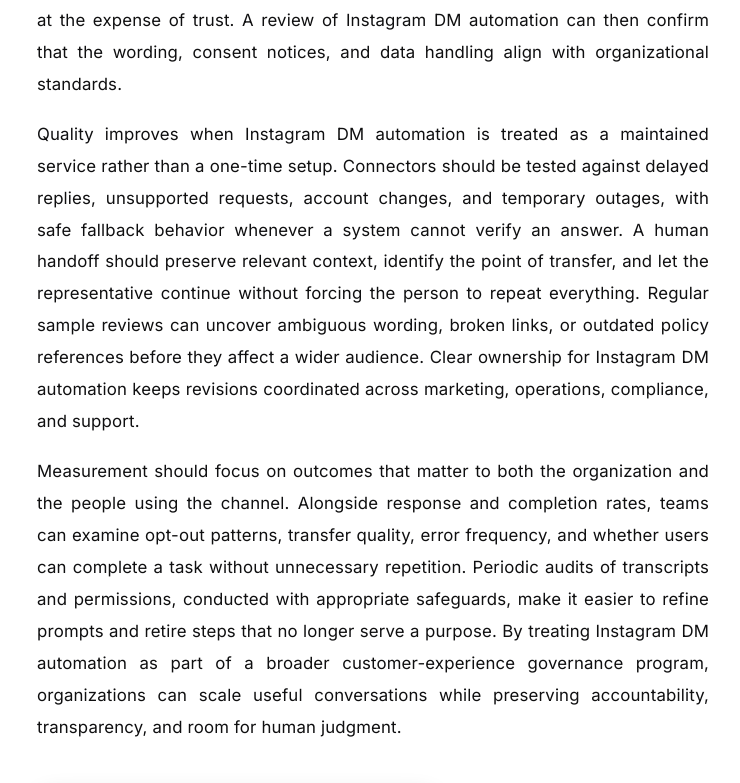
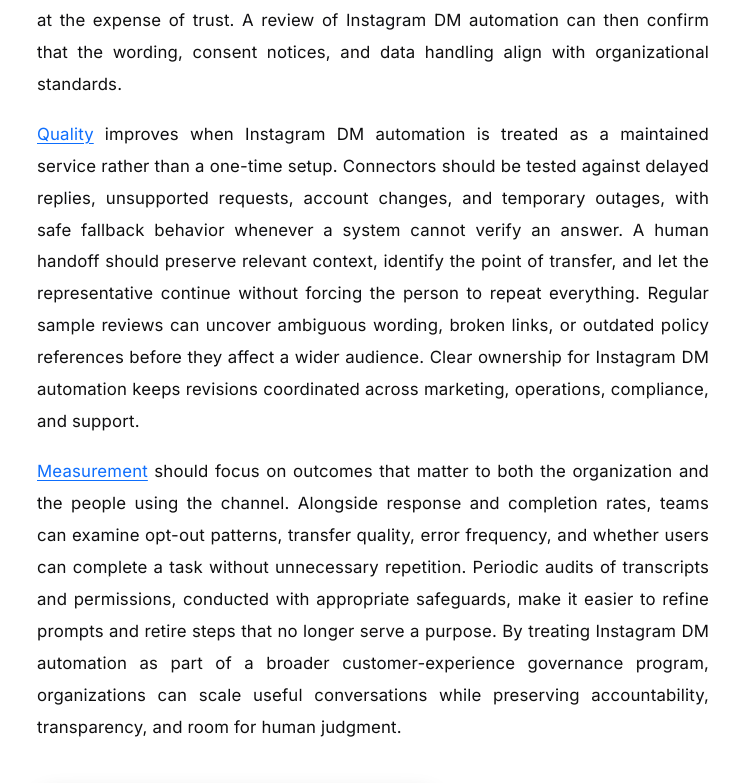
Before and after one commit to dws-arundeep/stromkit, a plain HTML site: page cloud-links/dmalert1-job-9833-link-13/instagram-dm-automation.html in a window 1280 px wide. Shown: the part 1243-2026 px from the top of the page, without its empty margins (267-1007 px from the left). Drawn offline with nearby package versions, Linux system fonts and the light colour scheme.

Commit message:
Publish Cloud Links request files

```diff
--- a/cloud-links/dmalert1-job-9833-link-13/instagram-dm-automation.html
+++ b/cloud-links/dmalert1-job-9833-link-13/instagram-dm-automation.html
@@ -182,8 +182,8 @@
                         </h2>
                         <div class="section-inner prose">
                             <p>Organizations adopting <a href="https://dmalert.com" class="inline-link">Instagram DM automation</a> should begin with a narrow, documented purpose and a clear boundary for what the system may handle. A concise greeting can explain that a person is interacting with an automated service, while privacy-conscious settings limit data collection to information needed for the stated task. Accessible language, localized phrasing, and an easy way to request a human representative help the experience remain inclusive across audiences. Teams should also define retention and permission practices before connecting the workflow to other systems, so convenience does not come at the expense of trust. A review of Instagram DM automation can then confirm that the wording, consent notices, and data handling align with organizational standards.</p>
-                            <p>Quality improves when Instagram DM automation is treated as a maintained service rather than a one-time setup. Connectors should be tested against delayed replies, unsupported requests, account changes, and temporary outages, with safe fallback behavior whenever a system cannot verify an answer. A human handoff should preserve relevant context, identify the point of transfer, and let the representative continue without forcing the person to repeat everything. Regular sample reviews can uncover ambiguous wording, broken links, or outdated policy references before they affect a wider audience. Clear ownership for Instagram DM automation keeps revisions coordinated across marketing, operations, compliance, and support.</p>
-                            <p>Measurement should focus on outcomes that matter to both the organization and the people using the channel. Alongside response and completion rates, teams can examine opt-out patterns, transfer quality, error frequency, and whether users can complete a task without unnecessary repetition. Periodic audits of transcripts and permissions, conducted with appropriate safeguards, make it easier to refine prompts and retire steps that no longer serve a purpose. By treating Instagram DM automation as part of a broader customer-experience governance program, organizations can scale useful conversations while preserving accountability, transparency, and room for human judgment.</p>
+                            <p><a href="https://us-iad-10.linodeobjects.com/dmalert1/instagram-dm-automation.html" class="inline-link" rel="noopener" target="_blank">Quality</a> improves when Instagram DM automation is treated as a maintained service rather than a one-time setup. Connectors should be tested against delayed replies, unsupported requests, account changes, and temporary outages, with safe fallback behavior whenever a system cannot verify an answer. A human handoff should preserve relevant context, identify the point of transfer, and let the representative continue without forcing the person to repeat everything. Regular sample reviews can uncover ambiguous wording, broken links, or outdated policy references before they affect a wider audience. Clear ownership for Instagram DM automation keeps revisions coordinated across marketing, operations, compliance, and support.</p>
+                            <p><a href="https://dmalert1.s3.us-east-1.amazonaws.com/instagram-dm-automation.html" class="inline-link" rel="noopener" target="_blank">Measurement</a> should focus on outcomes that matter to both the organization and the people using the channel. Alongside response and completion rates, teams can examine opt-out patterns, transfer quality, error frequency, and whether users can complete a task without unnecessary repetition. Periodic audits of transcripts and permissions, conducted with appropriate safeguards, make it easier to refine prompts and retire steps that no longer serve a purpose. By treating Instagram DM automation as part of a broader customer-experience governance program, organizations can scale useful conversations while preserving accountability, transparency, and room for human judgment.</p>
                             <figure class="figure mt-4">
                                 <img src="https://drive.google.com/uc?export=view&id=1kD7HVXAFrl_pxbrRNyFxhXRl5BUfhYgV" loading="lazy" decoding="async" alt="Instagram DM automation image">
                             </figure>
```
